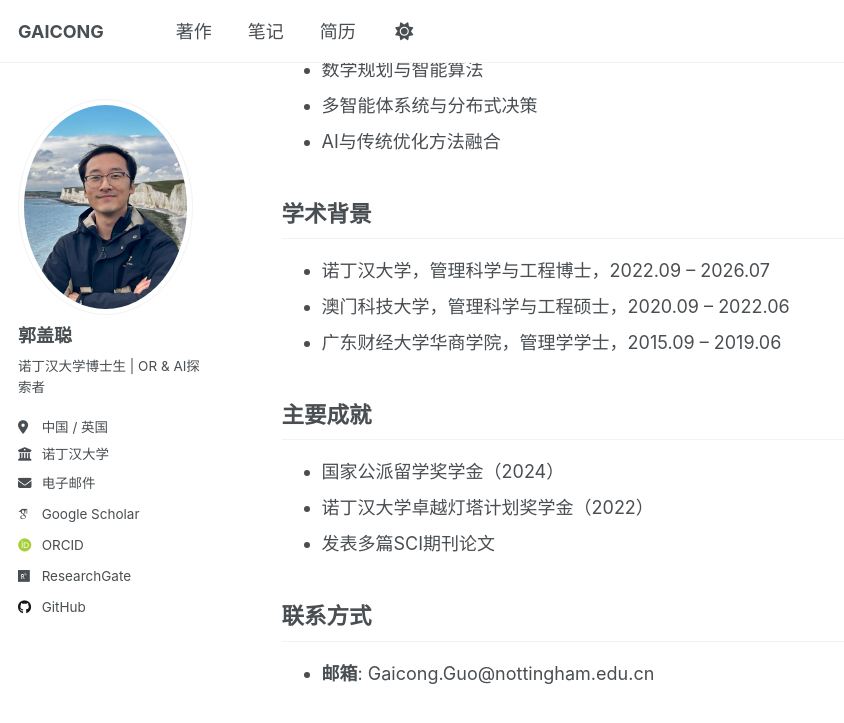
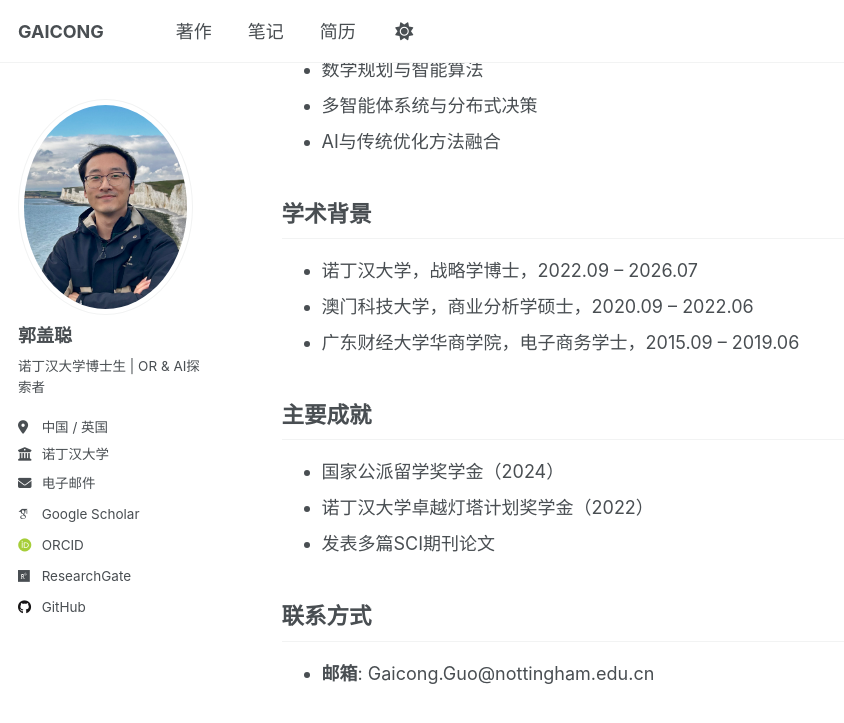
Before and after one commit to Gaicong/gaicong.github.io, a Jekyll site: the page built from _pages/about.md, in a window 1280 px wide and 900 px high, scrolled down 373 px. Shown: the top 723 px of the window, without its empty margins (0-844 px from the left). Built offline with Jekyll 4.4.1, drawn with Linux system fonts in a browser that asks for light colours; some web fonts are replaced; a script that is not in the unit is left out.

Commit message:
Update about.md

```diff
--- a/_pages/about.md
+++ b/_pages/about.md
@@ -17,9 +17,9 @@ redirect_from:
 - AI与传统优化方法融合
 
 ## 学术背景
-* 诺丁汉大学，管理科学与工程博士，2022.09 – 2026.07
-* 澳门科技大学，管理科学与工程硕士，2020.09 – 2022.06
-* 广东财经大学华商学院，管理学学士，2015.09 – 2019.06
+* 诺丁汉大学，战略学博士，2022.09 – 2026.07
+* 澳门科技大学，商业分析学硕士，2020.09 – 2022.06
+* 广东财经大学华商学院，电子商务学士，2015.09 – 2019.06
 
 ## 主要成就
 - 国家公派留学奖学金（2024）
```
